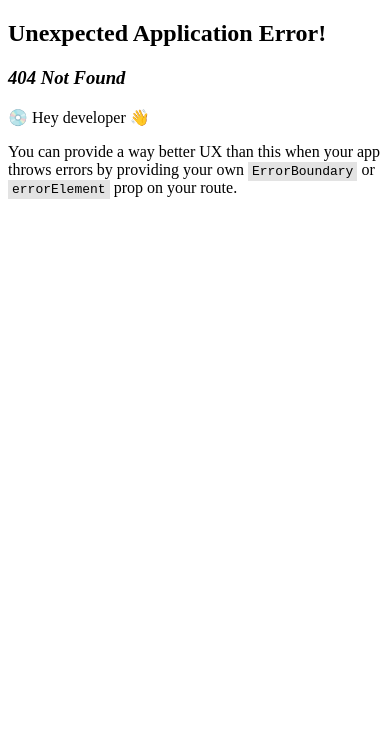
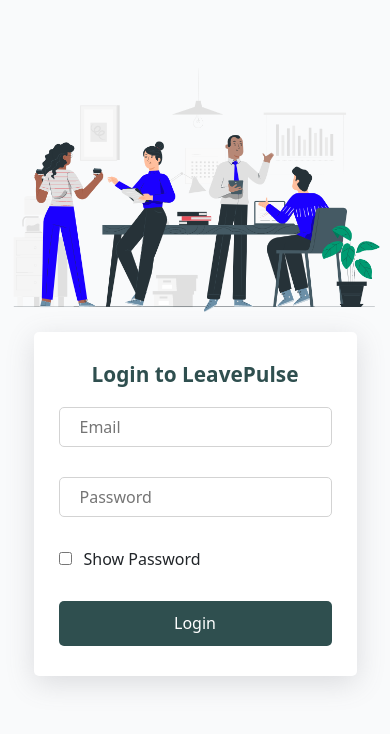
Before and after one commit to DhanushS212003/LeavePulse, a React (Vite) app: page /login in a window 390 px wide. Before the commit this address had no page. Shown: the top 734 px of the page. Built offline with nearby package versions, Linux system fonts and the light colour scheme.

Commit message:
installed bootstrap and reactstrap, also added Login Component

```diff
--- a/package.json
+++ b/package.json
@@ -10,9 +10,12 @@
     "preview": "vite preview"
   },
   "dependencies": {
+    "bootstrap": "^5.3.2",
     "react": "^19.0.0",
     "react-dom": "^19.0.0",
-    "react-router-dom": "^7.5.2"
+    "react-router-dom": "^7.5.2",
+    "react-select": "^5.10.1",
+    "reactstrap": "^9.2.3"
   },
   "devDependencies": {
     "@eslint/js": "^9.21.0",
--- /dev/null
+++ b/src/login/Login.css
@@ -0,0 +1,189 @@
+/* Login component styles - matching original SampleLogin */
+.login-page-container {
+  display: flex;
+  justify-content: space-evenly;
+  align-items: center;
+  min-height: 75vh;
+  font-family: 'Noto Sans', sans-serif;
+  background-color: rgb(249 250 251);
+  padding: 20px;
+}
+
+.login-row {
+  display: flex;
+  justify-content: space-evenly;
+  align-items: center;
+  width: 100%;
+  max-width: 1200px;
+  gap: 40px;
+}
+
+.login-image-container {
+  flex: 1;
+  display: flex;
+  justify-content: center;
+  align-items: center;
+  max-width: 50%;
+}
+
+.login-image {
+  max-width: 100%;
+  height: auto;
+  max-height: 80vh;
+  object-fit: contain;
+}
+
+.login-form-container {
+  flex: 1;
+  display: flex;
+  justify-content: center;
+  align-items: center;
+  max-width: 50%;
+}
+
+.login-form-card {
+  padding: 30px 0px;
+  background-color: white;
+  width: 100%;
+  max-width: 400px;
+  box-shadow: rgba(100, 100, 111, 0.2) 0px 7px 29px 0px;
+  border-radius: 5px;
+  margin-top: 5%;
+  margin-left: -2%;
+}
+
+.login-title-container {
+  display: flex;
+  justify-content: center;
+  color: darkslategray;
+}
+
+.login-title-container h1 {
+  margin: 0;
+  font-size: 1.5rem;
+  font-weight: bold;
+}
+
+form {
+  padding: 35px 45px 0px 45px;
+}
+
+.login-field-container {
+  display: flex;
+  justify-content: center;
+  margin-bottom: 30px;
+}
+
+.login-field {
+  padding: 0px 20px;
+  outline: none;
+  border-radius: 5px;
+  border: 1px solid lightgray;
+  width: -webkit-fill-available;
+  height: 40px;
+  font-size: 1rem;
+}
+
+.login-field:focus {
+  outline: 1.5px solid #2d7474;
+  border-color: #2d7474;
+}
+
+.login-password-container {
+  display: flex;
+  gap: 12px;
+  margin-bottom: 30px;
+  align-items: center;
+}
+
+.login-password-container input[type="checkbox"] {
+  margin: 0;
+}
+
+.login-password-container label {
+  margin: 0;
+  cursor: pointer;
+}
+
+.login-btn {
+  color: white;
+  border: none;
+  background: darkslategray;
+  padding: 8px 15px;
+  border-radius: 5px;
+  width: -webkit-fill-available;
+  font-size: 1rem;
+  cursor: pointer;
+  transition: background-color 0.3s ease;
+}
+
+.login-btn:hover {
+  background-color: #2d7474;
+}
+
+/* Responsive Design */
+@media (max-width: 768px) {
+  .login-page-container {
+    min-height: 100vh;
+    padding: 10px;
+  }
+
+  .login-row {
+    flex-direction: column;
+    gap: 20px;
+  }
+
+  .login-image-container {
+    max-width: 100%;
+    order: 1;
+  }
+
+  .login-image {
+    max-height: 40vh;
+  }
+
+  .login-form-container {
+    max-width: 100%;
+    order: 2;
+  }
+
+  .login-form-card {
+    margin-top: 0;
+    margin-left: 0;
+    width: 100%;
+    max-width: 100%;
+  }
+
+  form {
+    padding: 25px 30px 0px 30px;
+  }
+
+  .login-title-container h1 {
+    font-size: 1.3rem;
+  }
+}
+
+@media (max-width: 480px) {
+  .login-page-container {
+    margin-top: -50px;
+  }
+
+  .login-form-card {
+    margin: 0;
+  }
+
+  form {
+    padding: 20px 25px 0px 25px;
+  }
+
+  .login-btn {
+    height: 45px;
+  }
+}
+
+/* Ensure proper spacing and alignment */
+@media (max-width: 1024px) {
+  .login-row {
+    gap: 20px;
+  }
+}
--- /dev/null
+++ b/src/login/Login.jsx
@@ -0,0 +1,81 @@
+import React, { useState } from "react";
+import login_section from "../assets/img/login_section.png";
+import "./Login.css";
+
+const Login = () => {
+  const [showPassword, setShowPassword] = useState(false);
+
+  const handleSubmit = (e) => {
+    e.preventDefault();
+    // Handle login logic here
+    console.log("Login submitted");
+  };
+
+  const togglePasswordVisibility = () => {
+    setShowPassword(!showPassword);
+  };
+
+  return (
+    <div className="login-page-container">
+      <div className="login-row">
+        {/* Image Section */}
+        <div className="login-image-container">
+          <img src={login_section} alt="Login" className="login-image" />
+        </div>
+
+        {/* Form Section */}
+        <div className="login-form-container">
+          <div className="login-form-card">
+            {/* Title */}
+            <div className="login-title-container">
+              <h1>Login to LeavePulse</h1>
+            </div>
+
+            {/* Form */}
+            <form onSubmit={handleSubmit}>
+              {/* Email Field */}
+              <div className="login-field-container">
+                <input
+                  type="email"
+                  className="login-field"
+                  placeholder="Email"
+                  required
+                />
+              </div>
+
+              {/* Password Field */}
+              <div className="login-field-container">
+                <input
+                  type={showPassword ? "text" : "password"}
+                  className="login-field"
+                  placeholder="Password"
+                  required
+                />
+              </div>
+
+              {/* Show Password Checkbox */}
+              <div className="login-password-container">
+                <input
+                  type="checkbox"
+                  id="showPasswordCheck"
+                  checked={showPassword}
+                  onChange={togglePasswordVisibility}
+                />
+                <label htmlFor="showPasswordCheck">Show Password</label>
+              </div>
+
+              {/* Login Button */}
+              <div>
+                <button type="submit" className="login-btn">
+                  Login
+                </button>
+              </div>
+            </form>
+          </div>
+        </div>
+      </div>
+    </div>
+  );
+};
+
+export default Login;
--- a/src/main.jsx
+++ b/src/main.jsx
@@ -2,6 +2,7 @@
 import { RouterProvider, createBrowserRouter } from "react-router-dom";
 import ReactDOM from "react-dom/client";
 import { routes } from "./routes";
+import "bootstrap/dist/css/bootstrap.min.css";
 
 const router = createBrowserRouter(routes);
 
--- a/src/routes.jsx
+++ b/src/routes.jsx
@@ -1,4 +1,5 @@
 import App from "./App";
+import Login from "./login/Login";
 
 export const routes = [
   {
@@ -6,4 +7,8 @@
     element: <App />,
     children: [],
   },
+  {
+    path: "login",
+    element: <Login />,
+  },
 ];
```
Also changed, not shown: src/assets/img/login_section.png (added), 1 other file (tests, documents, lock files or other folders).
